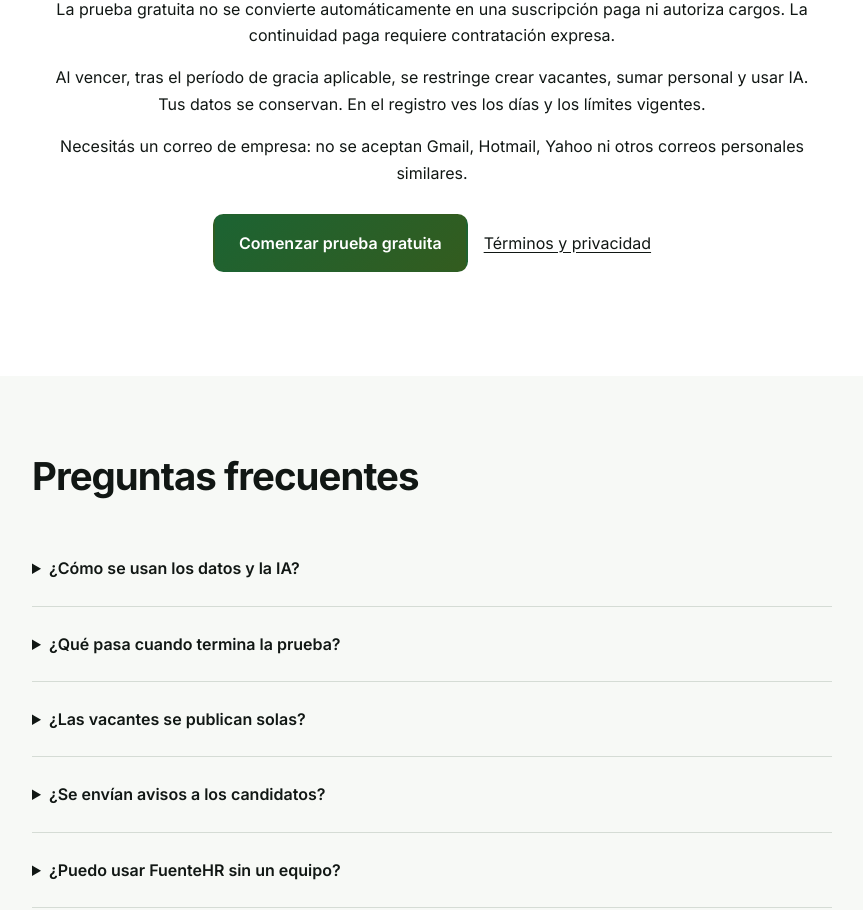
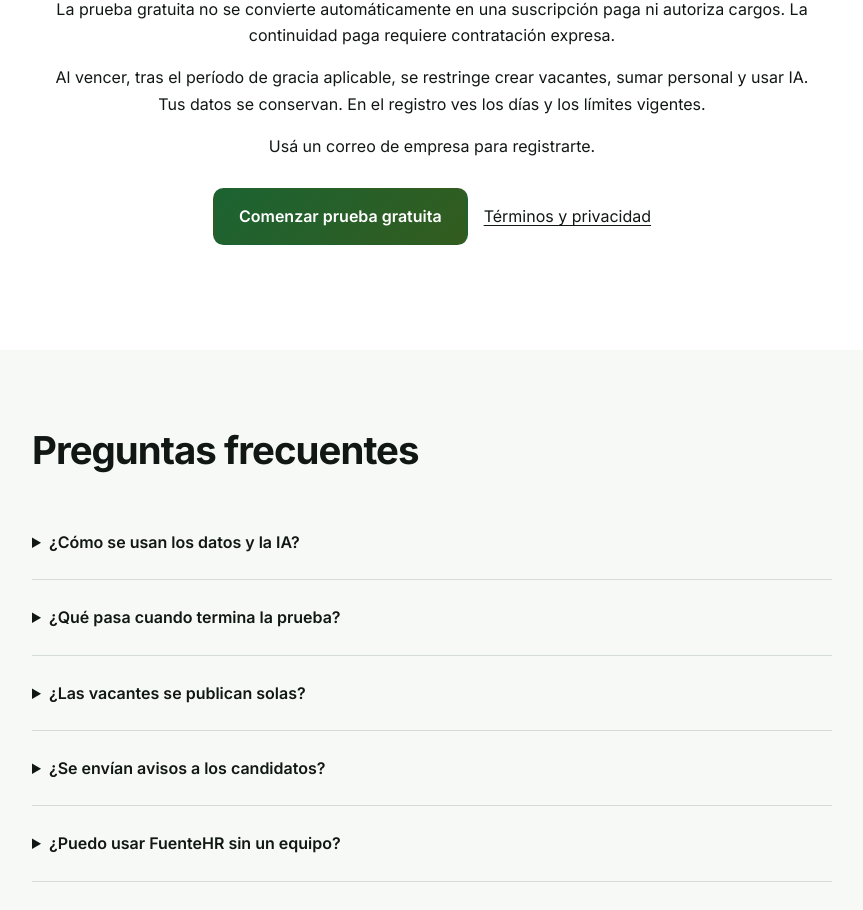
Before and after one commit to fuentepy/fuente-ats-landing, a React (Vite) app: page / in a window 1280 px wide. Shown: the part 3912-4822 px from the top of the page, without its empty margins (208-1071 px from the left). Built offline with nearby package versions, Linux system fonts and the light colour scheme; no server answers.

Commit message:
copy(web): orientar el registro sin absolutizar el bloqueo de correos

```diff
--- a/src/pages/ats-landing/AtsTrialAndFaq.tsx
+++ b/src/pages/ats-landing/AtsTrialAndFaq.tsx
@@ -11,7 +11,7 @@ export const AtsTrialAndFaq = () => <>
   <section id="prueba-gratuita" className="ats-section"><div className="ats-container ats-trial">
     <h2>Probá FuenteHR con tu empresa</h2><p>La prueba gratuita no se convierte automáticamente en una suscripción paga ni autoriza cargos. La continuidad paga requiere contratación expresa.</p>
     <p>Al vencer, tras el período de gracia aplicable, se restringe crear vacantes, sumar personal y usar IA. Tus datos se conservan. En el registro ves los días y los límites vigentes.</p>
-    <p>Necesitás un correo de empresa: no se aceptan Gmail, Hotmail, Yahoo ni otros correos personales similares.</p>
+    <p>Usá un correo de empresa para registrarte.</p>
     <div className="ats-actions"><a href={APP_LINKS.signup} className="ats-btn-gradient">Comenzar prueba gratuita</a><a href={APP_LINKS.legal}>Términos y privacidad</a></div>
   </div></section>
   <section id="preguntas" className="ats-section ats-muted-bg"><div className="ats-container ats-faq">
```
